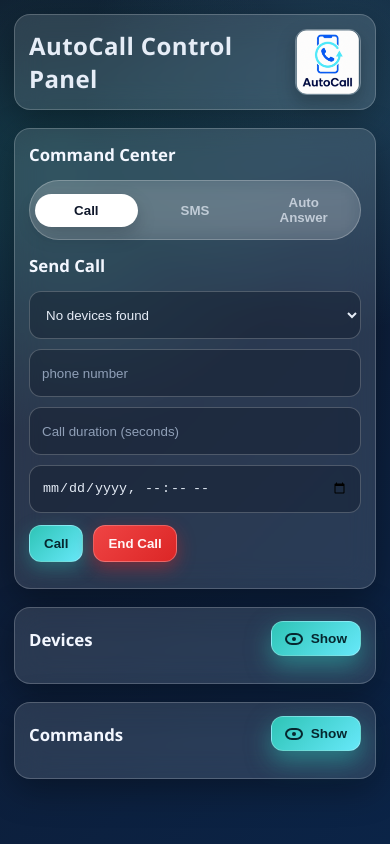
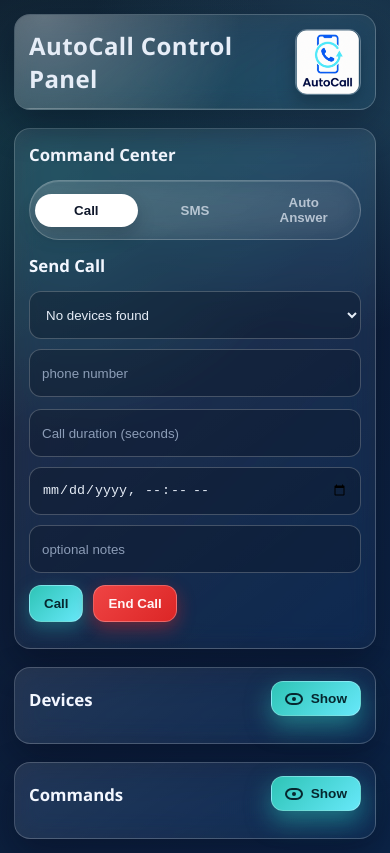
Before and after one commit to yaserbr/ServerAutoCall, a website: page public/index.html in a window 390 px wide. Drawn offline with Linux system fonts and the light colour scheme; no server answers.

Commit message:
UI enhancment

```diff
--- a/public/index.html
+++ b/public/index.html
@@ -14,9 +14,10 @@
             --accent-soft: #67e8f9;
             --text: #e6edf7;
             --muted: #a8b5c9;
-            --glass: rgba(255, 255, 255, 0.12);
+            --glass: linear-gradient(145deg, rgba(255, 255, 255, 0.11), rgba(255, 255, 255, 0.03));
             --glass-border: rgba(255, 255, 255, 0.2);
-            --shadow: 0 10px 35px rgba(0, 0, 0, 0.35);
+            --glass-shadow: 0 14px 36px rgba(4, 8, 26, 0.42);
+            --glass-blur: blur(14px) saturate(135%);
             --control-height: 48px;
         }
 
@@ -46,17 +47,54 @@
         .header {
             background: var(--glass);
             border: 1px solid var(--glass-border);
-            box-shadow: var(--shadow);
+            border-bottom: 1px solid rgba(255, 255, 255, 0.22);
+            box-shadow: var(--glass-shadow);
             border-radius: 20px;
             padding: 18px 20px;
-            backdrop-filter: blur(14px);
-            -webkit-backdrop-filter: blur(14px);
+            backdrop-filter: var(--glass-blur);
+            -webkit-backdrop-filter: var(--glass-blur);
+            position: sticky;
+            top: 12px;
+            z-index: 40;
+            overflow: hidden;
+            isolation: isolate;
+        }
+
+        .header::before {
+            content: "";
+            position: absolute;
+            inset: 0;
+            pointer-events: none;
+            background: radial-gradient(circle at 8% 0%, rgba(255, 255, 255, 0.38), rgba(255, 255, 255, 0) 58%);
+            opacity: 0.7;
+            z-index: 0;
+        }
+
+        .header::after {
+            content: "";
+            position: absolute;
+            left: -16%;
+            right: -16%;
+            bottom: 0;
+            height: 1px;
+            pointer-events: none;
+            background: linear-gradient(90deg,
+                    rgba(255, 255, 255, 0) 0%,
+                    rgba(255, 255, 255, 0.78) 24%,
+                    rgba(255, 255, 255, 0.32) 58%,
+                    rgba(255, 255, 255, 0) 100%);
+            opacity: 0.34;
+            transform: translateX(-12%);
+            animation: glassThreadShift 5.8s ease-in-out infinite;
+            z-index: 1;
         }
 
         .header h1 {
             margin: 0;
             font-size: 1.5rem;
             letter-spacing: 0.4px;
+            position: relative;
+            z-index: 2;
         }
 
         .header-title-row {
@@ -64,6 +102,8 @@
             align-items: flex-start;
             justify-content: space-between;
             gap: 14px;
+            position: relative;
+            z-index: 2;
         }
 
         .header-logo {
@@ -92,9 +132,9 @@
             border: 1px solid var(--glass-border);
             border-radius: 20px;
             padding: 18px;
-            box-shadow: var(--shadow);
-            backdrop-filter: blur(14px);
-            -webkit-backdrop-filter: blur(14px);
+            box-shadow: var(--glass-shadow);
+            backdrop-filter: var(--glass-blur);
+            -webkit-backdrop-filter: var(--glass-blur);
         }
 
         .card h2 {
@@ -188,10 +228,11 @@
             padding: 5px;
             width: 100%;
             border-radius: 999px;
-            border: 1px solid rgba(255, 255, 255, 0.24);
-            background: rgba(255, 255, 255, 0.14);
-            backdrop-filter: blur(10px);
-            -webkit-backdrop-filter: blur(10px);
+            border: 1px solid rgba(255, 255, 255, 0.22);
+            background: var(--glass);
+            box-shadow: inset 0 1px 0 rgba(255, 255, 255, 0.14);
+            backdrop-filter: var(--glass-blur);
+            -webkit-backdrop-filter: var(--glass-blur);
             margin-bottom: 14px;
         }
 
@@ -344,6 +385,20 @@
 
             100% {
                 transform: scale(1);
+            }
+        }
+
+        @keyframes glassThreadShift {
+            0% {
+                transform: translateX(-12%);
+            }
+
+            50% {
+                transform: translateX(12%);
+            }
+
+            100% {
+                transform: translateX(-12%);
             }
         }
 
@@ -476,6 +531,11 @@
             align-items: end;
         }
 
+        .call-input-grid-3 {
+            grid-template-columns: minmax(0, 2fr) minmax(0, 3fr) minmax(0, 5fr);
+            align-items: end;
+        }
+
         .field-group {
             display: grid;
             gap: 6px;
@@ -491,7 +551,7 @@
         }
 
         .auto-answer-input-grid {
-            grid-template-columns: repeat(3, minmax(0, 1fr));
+            grid-template-columns: repeat(2, minmax(0, 1fr));
             align-items: end;
         }
 
@@ -661,6 +721,15 @@
             max-height: 190px;
         }
 
+        @media (max-width: 768px) {
+            .header,
+            .card,
+            .segmented-control {
+                backdrop-filter: blur(12px) saturate(128%);
+                -webkit-backdrop-filter: blur(12px) saturate(128%);
+            }
+        }
+
         @media (max-width: 640px) {
             body {
                 padding: 14px;
@@ -677,6 +746,10 @@
             }
 
             .call-input-grid {
+                grid-template-columns: 1fr;
+            }
+
+            .call-input-grid-3 {
                 grid-template-columns: 1fr;
             }
 
@@ -727,10 +800,11 @@
                     <div class="input-row call-input-grid">
                         <select id="deviceSelect"></select>
                         <input id="phone" placeholder="phone number" />
-                        <div class="field-group">
-                            <input id="durationSeconds" type="text" inputmode="numeric" pattern="[0-9]*" placeholder="Call duration (seconds)" oninput="sanitizeDurationInput(event)" />
-                        </div>
+                    </div>
+                    <div class="input-row call-input-grid-3">
+                        <input id="durationSeconds" type="text" inputmode="numeric" pattern="[0-9]*" placeholder="Call duration (seconds)" oninput="sanitizeDurationInput(event)" />
                         <input type="datetime-local" id="scheduleTime" />
+                        <input id="callNotes" placeholder="optional notes" />
                     </div>
                     <div class="actions">
                         <button onclick="sendCall()">Call</button>
@@ -764,8 +838,6 @@
                     <h2>Auto Answer</h2>
                     <div class="input-row auto-answer-input-grid">
                         <select id="deviceSelectAutoAnswer"></select>
-                        <input id="autoAnswerHangupSeconds" type="text" inputmode="numeric" pattern="[0-9]*"
-                            placeholder="Auto hangup seconds" oninput="sanitizeDurationInput(event)" />
                         <div class="inline-toggle-row">
                             <span>Auto Answer (On / Off)</span>
                             <label class="switch">
@@ -773,6 +845,9 @@
                                 <span class="switch-slider"></span>
                             </label>
                         </div>
+                        <input id="autoAnswerHangupSeconds" type="text" inputmode="numeric" pattern="[0-9]*"
+                            placeholder="Auto hangup seconds" oninput="sanitizeDurationInput(event)" />
+                        <input id="autoAnswerNotes" placeholder="optional notes" />
                     </div>
                     <div class="actions">
                         <button onclick="sendAutoAnswer()">Apply Auto Answer</button>
@@ -848,6 +923,21 @@
             sms: 1,
             auto_answer: 2
         };
+        const deviceNameByUid = new Map();
+
+        function rememberDevices(devices) {
+            deviceNameByUid.clear();
+            if (!Array.isArray(devices)) return;
+
+            devices.forEach((device) => {
+                const rawUid = typeof device?.deviceUid === "string" ? device.deviceUid.trim().toLowerCase() : "";
+                const rawName = typeof device?.deviceName === "string" ? device.deviceName.trim() : "";
+                if (!rawUid) return;
+                if (rawName) {
+                    deviceNameByUid.set(rawUid, rawName);
+                }
+            });
+        }
 
         function escapeHtml(value) {
             return String(value)
@@ -1021,7 +1111,16 @@
             }
 
             const rows = sortCommands(commands).map((command) => {
-                const device = escapeHtml(asDisplayValue(command.deviceUid));
+                const normalizedUid =
+                    typeof command.deviceUid === "string" ? command.deviceUid.trim().toLowerCase() : "";
+                const resolvedName =
+                    (typeof command.deviceName === "string" && command.deviceName.trim()) ||
+                    deviceNameByUid.get(normalizedUid) ||
+                    "-";
+                const device = `
+                    <div class="device-name-line">${escapeHtml(asDisplayValue(resolvedName))}</div>
+                    <div class="device-uid-line">${escapeHtml(asDisplayValue(command.deviceUid))}</div>
+                `;
                 const type = escapeHtml(asDisplayValue(command.type));
                 const phone = escapeHtml(asDisplayValue(command.phoneNumber));
                 const message = escapeHtml(asDisplayValue(command.message));
@@ -1033,10 +1132,10 @@
                     <tr>
                         <td>${device}</td>
                         <td>${type}</td>
+                        <td>${status}</td>
+                        <td>${createdAt}</td>
                         <td>${phone}</td>
                         <td>${message}</td>
-                        <td>${status}</td>
-                        <td>${createdAt}</td>
                         <td>${notes}</td>
                     </tr>
                 `;
@@ -1048,10 +1147,10 @@
                         <tr>
                             <th>Device</th>
                             <th>Type</th>
+                            <th>Status</th>
+                            <th>Created At</th>
                             <th>Phone</th>
                             <th>Message</th>
-                            <th>Status</th>
-                            <th>Created At</th>
                             <th>Notes</th>
                         </tr>
                     </thead>
@@ -1161,6 +1260,7 @@
                 const res = await fetch(SERVER + "/devices");
                 if (!res.ok) throw new Error("Failed to load devices");
                 const data = await res.json();
+                rememberDevices(data);
                 renderDevicesTable(data);
                 setRawFallback("devices", data, false);
             } catch (error) {
@@ -1237,6 +1337,7 @@
                 const previousSmsValue = smsSelect.value;
                 const previousAutoAnswerValue = autoAnswerSelect.value;
 
+                rememberDevices(data);
                 populateDeviceSelect(callSelect, data, previousCallValue);
                 populateDeviceSelect(smsSelect, data, previousSmsValue);
                 populateDeviceSelect(autoAnswerSelect, data, previousAutoAnswerValue);
@@ -1308,12 +1409,14 @@
             const scheduledAt = document.getElementById("scheduleTime").value;
             const durationRaw = document.getElementById("durationSeconds").value.trim();
             const durationSeconds = getValidDurationSeconds(durationRaw);
+            const notes = document.getElementById("callNotes").value.trim();
 
             const payload = {
                 deviceUid,
                 action: "call",
                 phoneNumber,
-                scheduledAt: scheduledAt || null
+                scheduledAt: scheduledAt || null,
+                notes: notes || null
             };
 
             if (durationSeconds !== null) {
@@ -1410,6 +1513,7 @@
             const enabled = document.getElementById("autoAnswerEnabled").checked;
             const rawHangupSeconds = document.getElementById("autoAnswerHangupSeconds").value.trim();
             const parsedHangupSeconds = getValidDurationSeconds(rawHangupSeconds);
+            const notes = document.getElementById("autoAnswerNotes").value.trim();
 
             if (!deviceUid) {
                 showToast("Please select a device first", "error");
@@ -1419,7 +1523,8 @@
             const payload = {
                 deviceUid,
                 type: "AUTO_ANSWER",
-                enabled
+                enabled,
+                notes: notes || null
             };
 
             if (enabled) {
```
